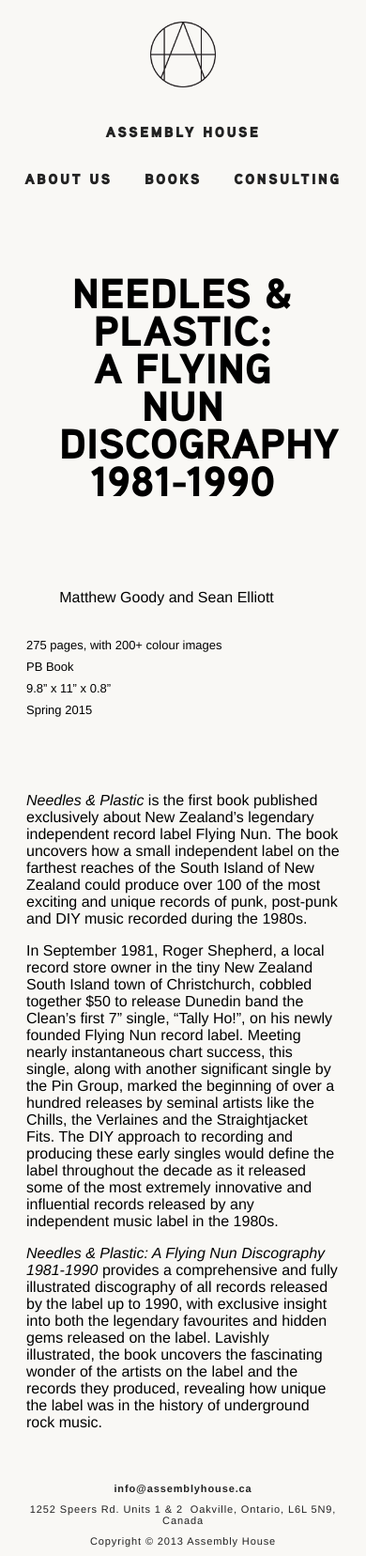
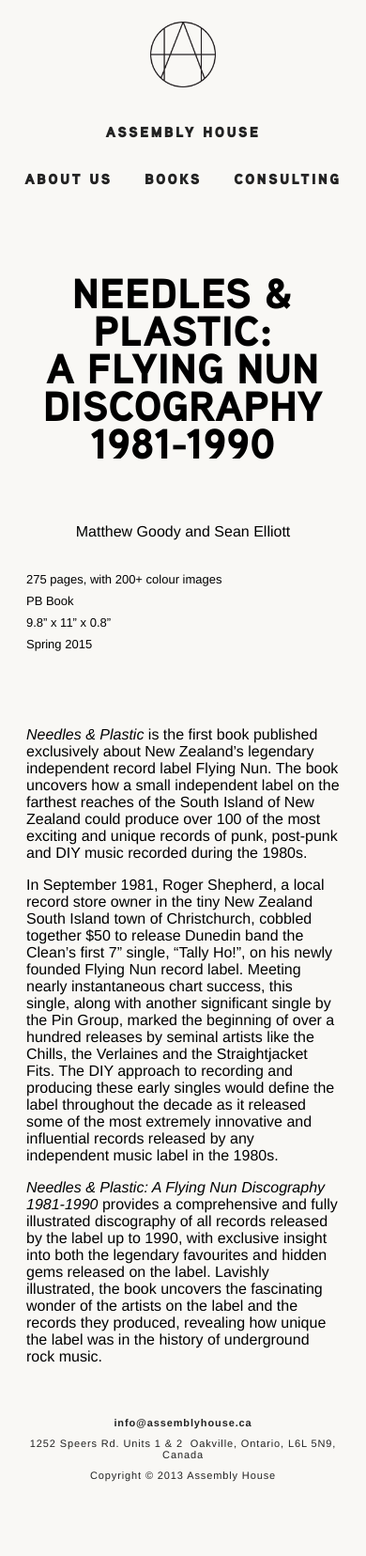
Before and after one commit to darcysaum/assembly-house, a Jekyll site: the page built from books/needles-and-plastic-flying-nun.html, in a window 390 px wide. Shown: the whole page at 94% size. Built offline with Jekyll 4.4.1, drawn with Linux system fonts in a browser that asks for light colours; some web fonts are replaced; Markdown is read by kramdown in place of the engine named in the settings; after the commit the page ends 1586 px from its top, so only the background shows below that.

Commit message:
cleaning up mobile css

```diff
--- a/css/main.css
+++ b/css/main.css
@@ -298,7 +298,7 @@
 	}
 
 	.book-page .details .authors{
-		margin: 0 35px;
+		margin: 0;
 		display: block;
 		text-align: center;
 	}
@@ -318,7 +318,12 @@
 	.book-page.no-image .details, .book-page.no-image .authors,  .book-page.no-image .attributes{
 		margin-left: 0;
 	}
+}
 
+@media all and (max-width:420px){
+	.book-page .details h1{
+		margin: 0;
+	}
 }
 
 #mfPreviewBar, #mfPreviewBarShow{ display: none; visibility: hidden;}
```
Also changed, not shown: 1 other file.
